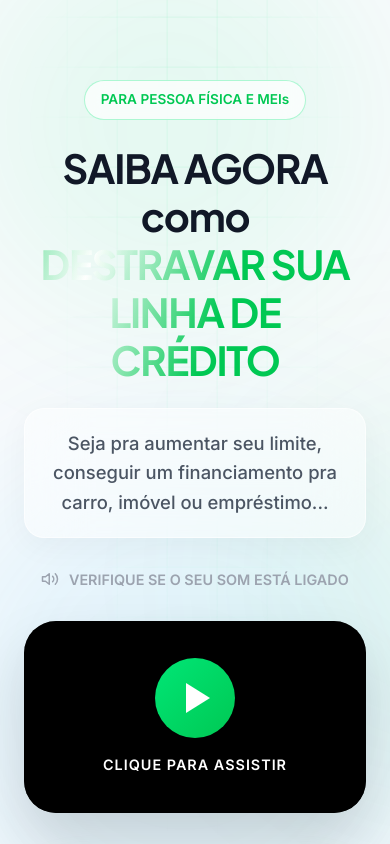
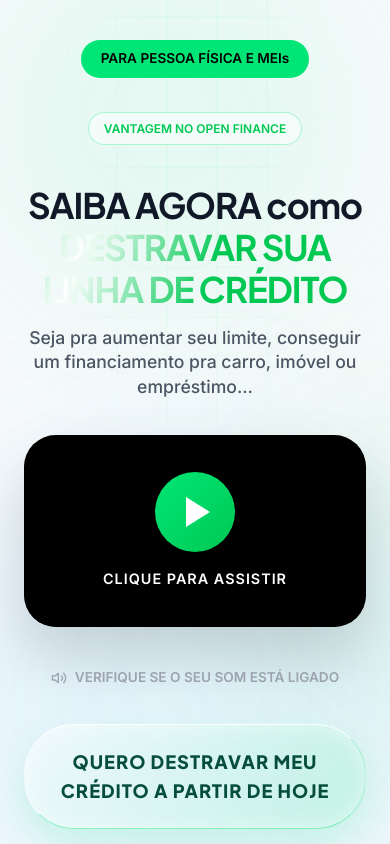
Before and after one commit to Assnzcreator/Destrava-Creditos-1.0, a plain HTML site: page index.html in a window 390 px wide. Shown: the top 844 px of the page. Drawn offline with Linux system fonts and the light colour scheme.

Commit message:
Restructure hero layout based on client feedback

```diff
--- a/index.html
+++ b/index.html
@@ -18,20 +18,17 @@
     <!-- HERO SECTION -->
     <header class="hero text-center">
         <div class="container">
-            <div class="reveal">
-                <span class="badge-glass"><span id="badge-text" style="display: inline-block; transition: all 0.3s ease;">PARA PESSOA FÍSICA E MEIs</span></span>
-            </div>
-            <h1 class="reveal delay-1">SAIBA AGORA como <br><span class="shine-text">DESTRAVAR SUA LINHA DE CRÉDITO</span></h1>
-
-            <div class="reveal delay-2" style="max-width: 650px; margin: 0 auto 30px;">
-                <div class="glass-panel" style="padding: 20px;">
-                    <p style="font-size: 1.15rem; font-weight: 500; margin: 0;">Seja pra aumentar seu limite, conseguir um financiamento pra carro, imóvel ou empréstimo...</p>
-                </div>
+            <!-- SELOS NO TOPO -->
+            <div class="reveal" style="display: flex; flex-direction: column; align-items: center; gap: 10px; margin-bottom: 25px;">
+                <span class="badge-glass" style="background: var(--primary); color: #000; border: none; font-weight: 800; padding: 8px 20px;">PARA PESSOA FÍSICA E MEIs</span>
+                <span class="badge-glass" style="font-size: 0.75rem; padding: 6px 15px; border-color: rgba(0, 230, 118, 0.3); color: var(--primary-dark); background: rgba(255,255,255,0.5);">VANTAGEM NO OPEN FINANCE</span>
             </div>
 
-            <p class="alert-sound reveal delay-2" style="font-weight: 600; font-size: 0.9rem; color: var(--text-muted); margin-bottom: 30px;">
-                <svg width="18" height="18" viewBox="0 0 24 24" fill="none" stroke="currentColor" stroke-width="2" stroke-linecap="round" stroke-linejoin="round" style="display:inline-block; margin-right: 6px; vertical-align: text-bottom;"><polygon points="11 5 6 9 2 9 2 15 6 15 11 19 11 5"></polygon><path d="M15.54 8.46a5 5 0 0 1 0 7.07"></path><path d="M19.07 4.93a10 10 0 0 1 0 14.14"></path></svg> VERIFIQUE SE O SEU SOM ESTÁ LIGADO
-            </p>
+            <h1 class="reveal delay-1" style="margin-bottom: 15px; line-height: 1.2;">SAIBA AGORA como <br><span class="shine-text">DESTRAVAR SUA LINHA DE CRÉDITO</span></h1>
+
+            <div class="reveal delay-2" style="max-width: 600px; margin: 0 auto 35px;">
+                <p style="font-size: 1.1rem; font-weight: 500; color: var(--text-body); line-height: 1.4;">Seja pra aumentar seu limite, conseguir um financiamento pra carro, imóvel ou empréstimo...</p>
+            </div>
 
             <div class="vsl-wrapper reveal delay-3" style="position: relative;">
                 <div class="video-cleaner">
@@ -45,6 +42,10 @@
                     <p style="color: #fff; margin-top: 15px; font-weight: 600; font-size: 0.9rem; letter-spacing: 1px;">CLIQUE PARA ASSISTIR</p>
                 </div>
             </div>
+
+            <p class="alert-sound reveal delay-3" style="font-weight: 600; font-size: 0.85rem; color: var(--text-muted); margin: 20px 0 35px; display: flex; align-items: center; justify-content: center;">
+                <svg width="16" height="16" viewBox="0 0 24 24" fill="none" stroke="currentColor" stroke-width="2" stroke-linecap="round" stroke-linejoin="round" style="margin-right: 8px;"><polygon points="11 5 6 9 2 9 2 15 6 15 11 19 11 5"></polygon><path d="M15.54 8.46a5 5 0 0 1 0 7.07"></path><path d="M19.07 4.93a10 10 0 0 1 0 14.14"></path></svg> VERIFIQUE SE O SEU SOM ESTÁ LIGADO
+            </p>
 
             <div class="reveal delay-3" style="max-width: 400px; margin: 0 auto;">
                 <a href="#checkout" class="btn">QUERO DESTRAVAR MEU CRÉDITO A PARTIR DE HOJE</a>
--- a/style.css
+++ b/style.css
@@ -608,7 +608,8 @@ section {
 
 /* Mobile */
 @media (max-width: 768px) {
-    .hero h1 { font-size: 2.5rem; }
+    .hero { padding-top: 40px; }
+    .hero h1 { font-size: 2.2rem; }
     .stats-container { flex-direction: column; gap: 20px; }
     .price-main { font-size: 3.5rem; }
     section { padding: 60px 0; }
@@ -630,4 +631,8 @@ section {
         mask-image: radial-gradient(ellipse at top center, black 10%, transparent 60%);
         -webkit-mask-image: radial-gradient(ellipse at top center, black 10%, transparent 60%);
     }
+
+    .hero .reveal[style*="flex-direction: column"] {
+        margin-bottom: 15px !important;
+    }
 }
```
